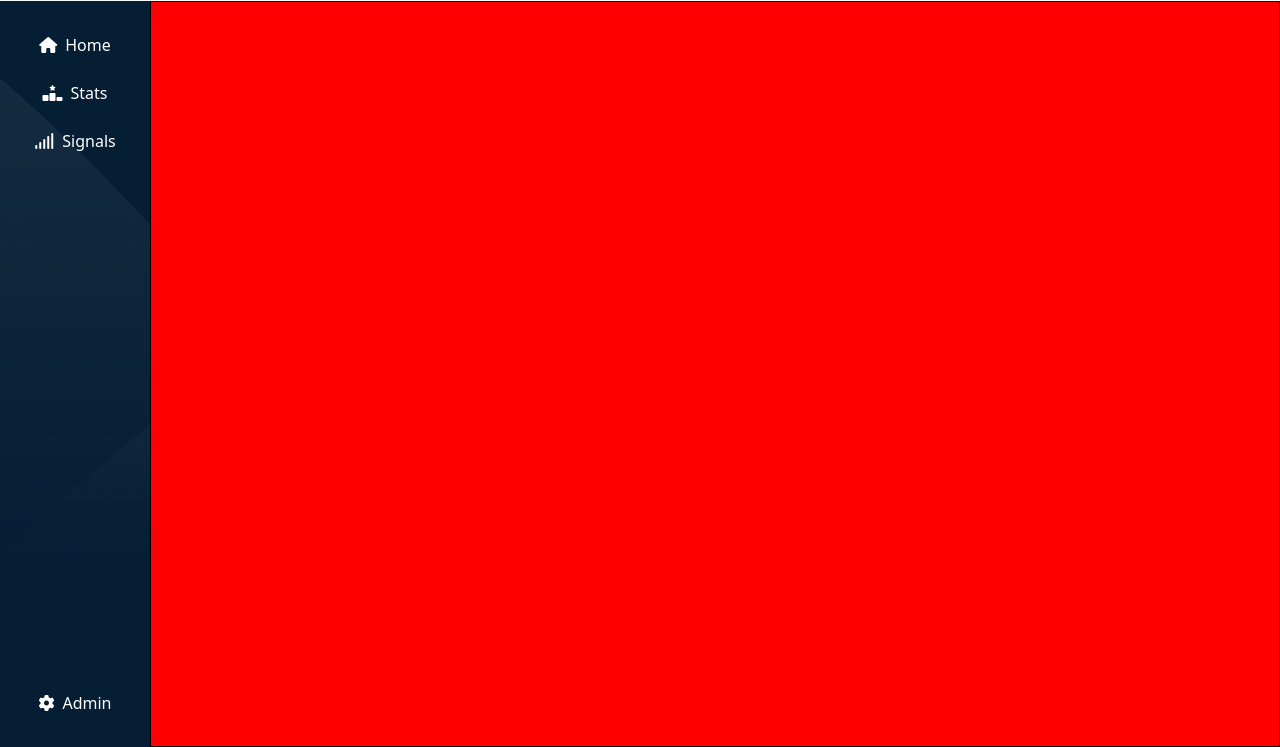
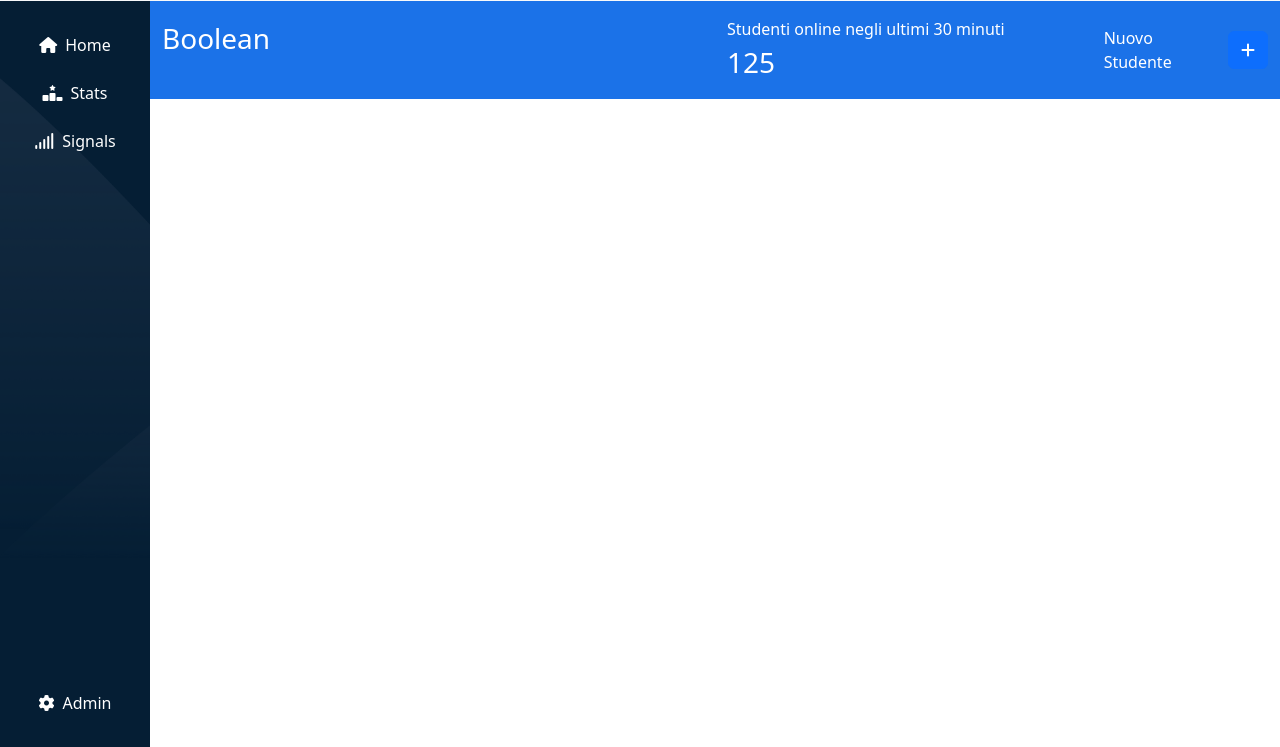
Before and after one commit to edocico/html-css-bootstrap-dashboard, a plain HTML site: page index.html in a window 1280 px wide. Shown: the part 53-800 px from the top of the page. Drawn offline with nearby package versions, Linux system fonts and the light colour scheme.

Commit message:
app content top html and offcanvas structure

```diff
--- a/css/style.css
+++ b/css/style.css
@@ -59,6 +59,11 @@ aside a:hover {
 
 /* APP CONTENT TOP */
 
+.app-content-top {
+    background-color: #1B72E8;
+}
+
+
 
 /* APP CONTENT BOTTOM */
 
--- a/index.html
+++ b/index.html
@@ -9,6 +9,20 @@
     <script src="https://kit.fontawesome.com/01f6bd7def.js" crossorigin="anonymous"></script>
 </head>
 <body>
+
+
+    <!--OFFCANVAS-->
+
+    <div class="offcanvas offcanvas-end" tabindex="-1" id="offcanvasRight" aria-labelledby="offcanvasRightLabel">
+        <div class="offcanvas-header">
+          <h5 class="offcanvas-title" id="offcanvasRightLabel">Offcanvas right</h5>
+          <button type="button" class="btn-close" data-bs-dismiss="offcanvas" aria-label="Close"></button>
+        </div>
+        <div class="offcanvas-body">
+          ...
+        </div>
+      </div>
+
 
     <!--app-->
 
@@ -88,14 +102,26 @@
 
             <!--app-content-->
 
-            <div class="app-content debug">
+            <div class="app-content">
 
                 <!--app-content-top-->
 
-                <div class="app-content-top">
-                    <div></div>
-                    <div></div>
-                    <div></div>
+                <div class="app-content-top text-white py-3">
+                    <div class="container-fluid">
+                        <div class="row flex-column flex-md-row row-gap-2">
+                            <div class="col col-lg-2 d-flex align-items-center gap-2 order-md-2">
+                                <span>Nuovo Studente</span>
+                                <button class="btn btn-primary" type="button" data-bs-toggle="offcanvas" data-bs-target="#offcanvasRight" aria-controls="offcanvasRight"><i class="fa-solid fa-plus"></i></button>
+                            </div>
+                            <div class="col col-lg-6">
+                                <span class="fs-3">Boolean</span>
+                            </div>
+                            <div class="col col-lg-4 d-flex flex-column order-md-1">
+                                <span>Studenti online negli ultimi 30 minuti</span>
+                                <span class="fs-3">125</span>
+                            </div>
+                        </div>
+                    </div>
                 </div>
 
                 <!--app-content-bottom-->
@@ -108,6 +134,7 @@
                         </div>
                     </div>
                 </div>
+
             </div>
 
         </main>
```
